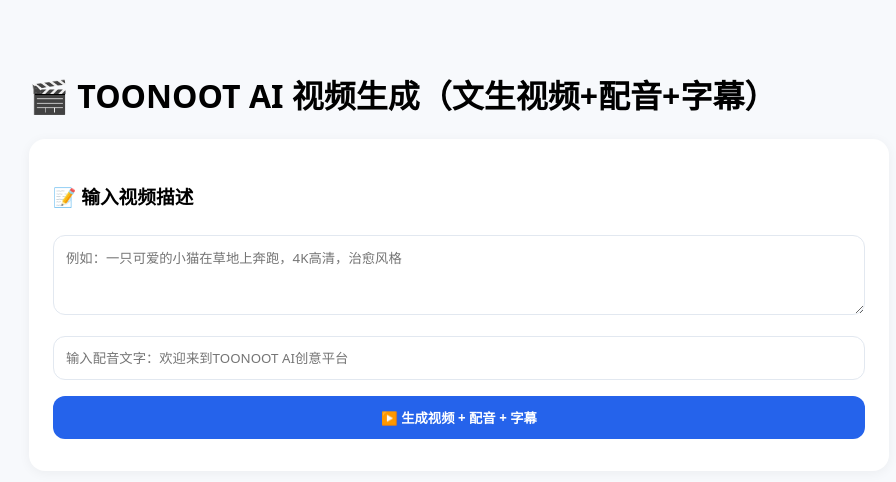
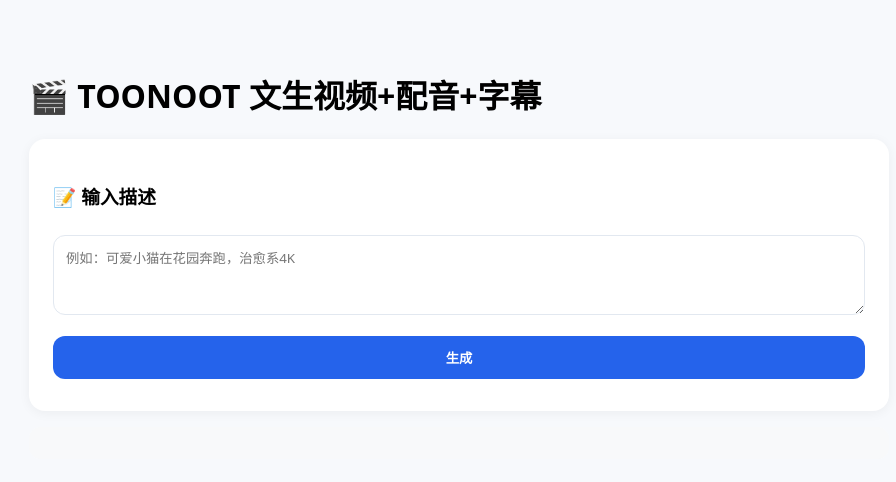
Before and after one commit to winsentrobot008/TOONOOT, a plain HTML site: page index.html in a window 1280 px wide. Shown: the whole page, without its empty margins (181-1077 px from the left). Drawn offline with Linux system fonts and the light colour scheme.

Commit message:
FINAL: 剧创级完整版

```diff
--- a/index.html
+++ b/index.html
@@ -3,7 +3,7 @@
 <head>
   <meta charset="UTF-8">
   <meta name="viewport" content="width=device-width, initial-scale=1.0">
-  <title>TOONOOT AI 视频生成（文生视频+配音+字幕）</title>
+  <title>TOONOOT 剧创级AI</title>
   <style>
     *{box-sizing:border-box;font-family:system-ui}
     body{background:#f7f9fc;margin:0}
@@ -12,39 +12,32 @@
     input,textarea,button{width:100%;padding:12px;border:1px solid #e2e8f0;border-radius:12px;margin:8px 0}
     button{background:#2563eb;color:white;font-weight:600;border:none;cursor:pointer}
     #result{background:#f8f9fa;padding:16px;border-radius:12px;margin-top:16px;white-space:pre-wrap}
-    video,img{max-width:100%;border-radius:12px;margin-top:12px}
+    img{max-width:100%;border-radius:12px;margin-top:12px}
   </style>
 </head>
 <body>
   <div class="container">
-    <h1>🎬 TOONOOT AI 视频生成（文生视频+配音+字幕）</h1>
+    <h1>🎬 TOONOOT 文生视频+配音+字幕</h1>
     <div class="card">
-      <h3>📝 输入视频描述</h3>
-      <textarea id="prompt" rows="3" placeholder="例如：一只可爱的小猫在草地上奔跑，4K高清，治愈风格"></textarea>
-      <input id="voiceTxt" placeholder="输入配音文字：欢迎来到TOONOOT AI创意平台">
-      <button onclick="generate()">▶️ 生成视频 + 配音 + 字幕</button>
+      <h3>📝 输入描述</h3>
+      <textarea id="prompt" rows="3" placeholder="例如：可爱小猫在花园奔跑，治愈系4K"></textarea>
+      <button onclick="run()">生成</button>
     </div>
     <div id="result"></div>
   </div>
   <script>
-    async function generate() {
-      const prompt = document.getElementById("prompt").value;
-      const voiceTxt = document.getElementById("voiceTxt").value;
-      const res = document.getElementById("result");
-      res.innerHTML = "🚀 生成中...";
-      const response = await fetch("/.netlify/functions/generate", {
-        method: "POST",
-        headers: { "Content-Type": "application/json" },
-        body: JSON.stringify({
-          type: "text2image",
-          prompt: prompt,
-          voice_text: voiceTxt
-        })
+    async function run(){
+      const r = document.getElementById('result');
+      r.innerHTML = '🚀 生成中...';
+      const res = await fetch('/.netlify/functions/generate',{
+        method:'POST',
+        headers:{'Content-Type':'application/json'},
+        body:JSON.stringify({type:'text2image',prompt:document.getElementById('prompt').value})
       });
-      const data = await response.json();
-      res.innerHTML = JSON.stringify(data, null, 2);
-      if (data.data && data.data.images && data.data.images[0] && data.data.images[0].image_url) {
-        res.innerHTML += '<img src="' + data.data.images[0].image_url + '">';
+      const d = await res.json();
+      r.innerHTML = JSON.stringify(d,null,2);
+      if(d.data?.images?.[0]?.image_url){
+        r.innerHTML += '<img src="'+d.data.images[0].image_url+'">';
       }
     }
   </script>
```
Also changed, not shown: 2 other files.
